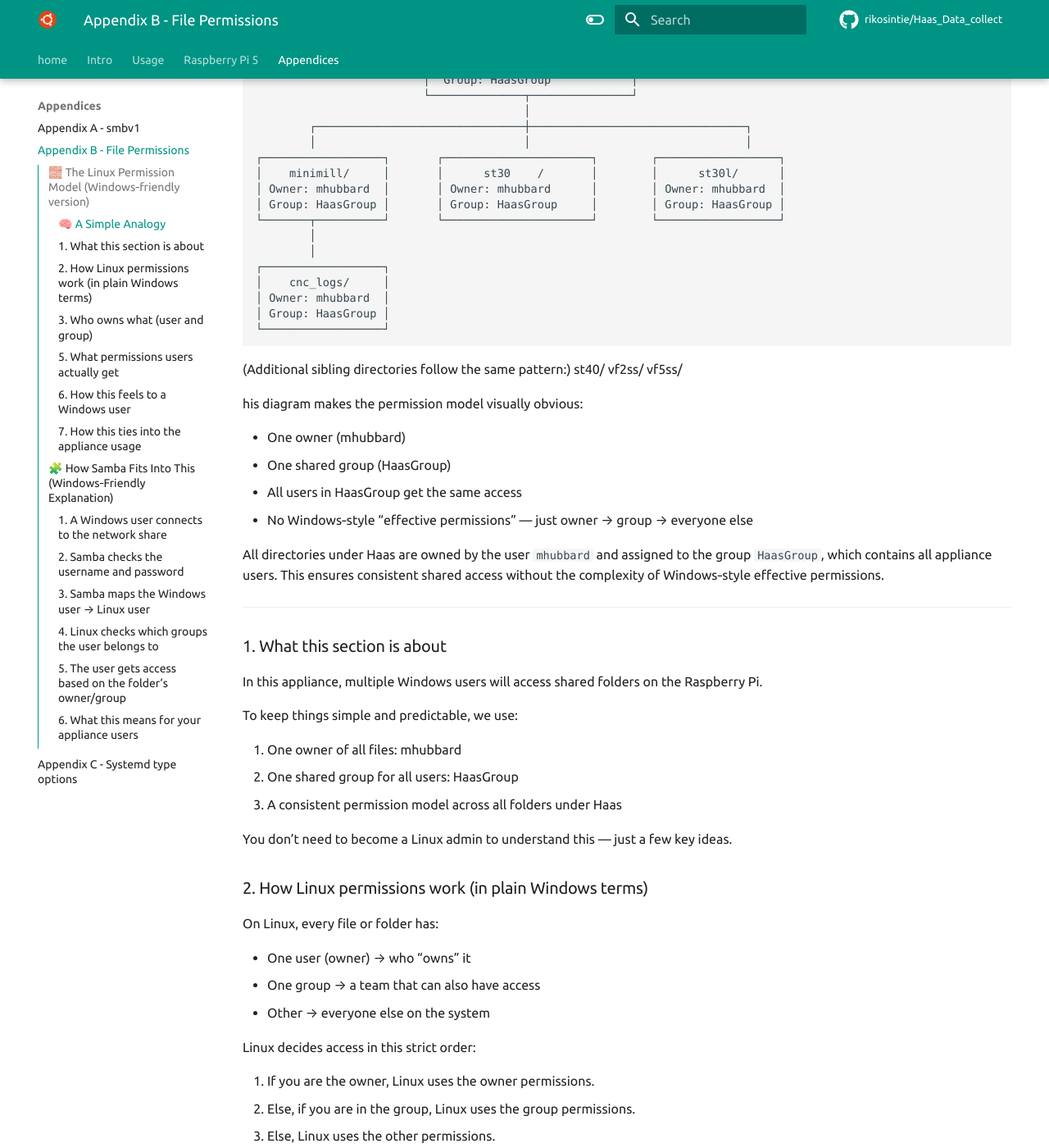
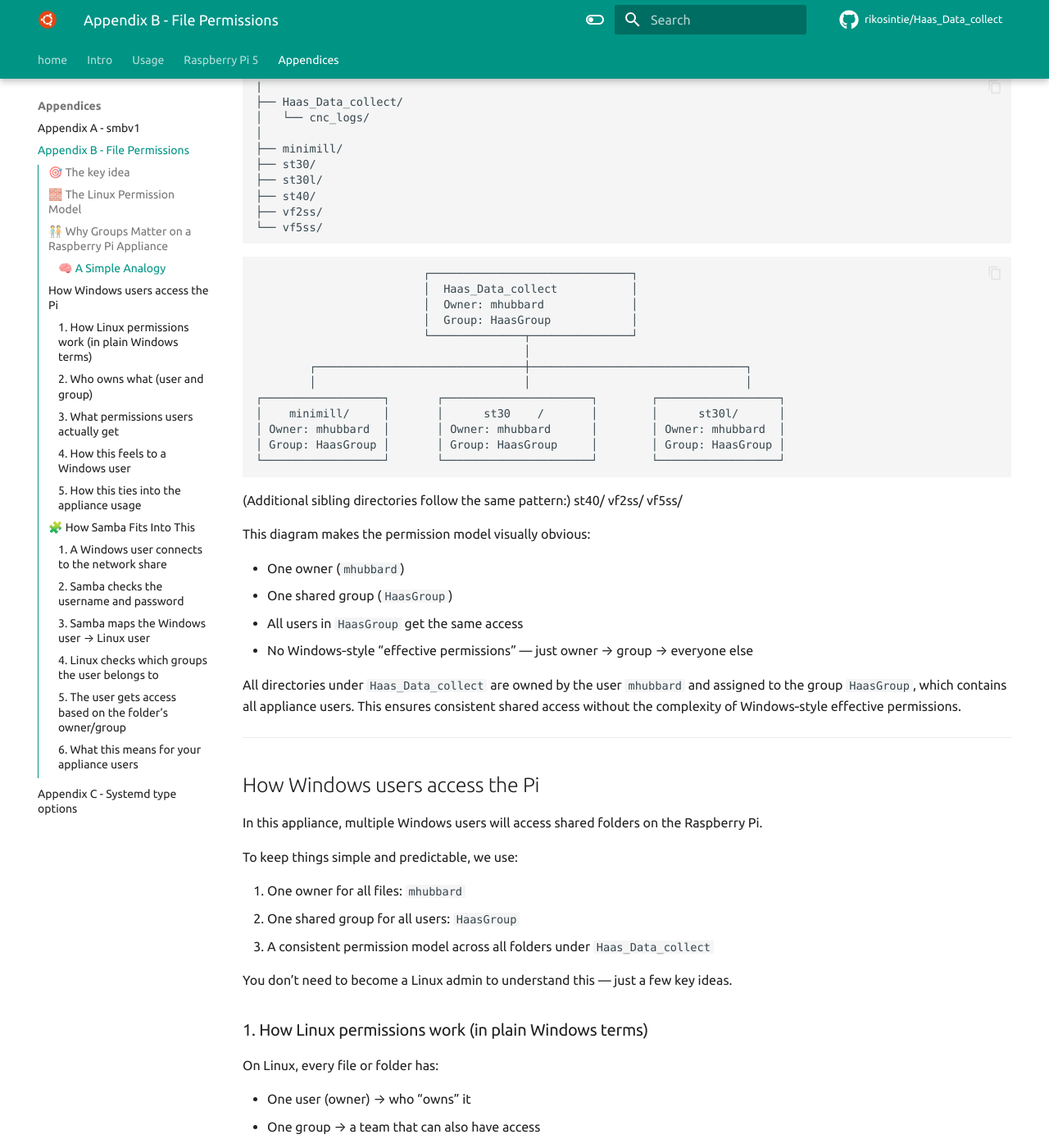
Before and after one commit to rikosintie/Haas_Data_collect, an MkDocs documentation site: the page built from docs/appendices/appendix-b.md, in a window 1280 px wide and 1400 px high, scrolled down 2585 px. Shown: the whole window at 82% size. Built offline with MkDocs 1.6.1 and Material for MkDocs 9.7.7, drawn with Linux system fonts in a browser that asks for light colours; emoji names are drawn with the system emoji font; some web fonts are replaced; comment, search, counter and statistics services are not loaded; some of the changed text lies outside the part shown.

Commit message:
Git Title: docs/appendices/appendix-b.md
Git Description:
Formating fixes and content updates to Appendix B

````diff
--- a/docs/appendices/appendix-b.md
+++ b/docs/appendices/appendix-b.md
@@ -1,13 +1,25 @@
 # Appendix B - Linux file permissions
 
-This appendix is optional reading! I included it in case you are coming from Windows and want to understand what the output of commands like `ls -la` mean. This was created 100% by Google Gemini. But I did read every line to make sure there were no hallucinations :smiley:
+**This appendix is optional reading!**
+
+I included it in case you are coming from Windows and want to understand what the output of commands like `ls -la` mean. This was created 100% by Google Gemini. But I did read every line to make sure there were no **hallucinations** :smiley:
+
+When I was at Cal Poly, the head of the department started a lecture with this:
+
+- I'm going to tell what I'm lecturing on today.
+- Then I'm going to lecture to you.
+- Then I'm going to summarize what I told you.
+
+I was annoyed at first, but it was effective! This is done in a similar format, so if it seems repetitive, it is.
+
+----------------------------------------------------------------
 
 **Samba authenticates Windows users, but Linux decides what they can access.**
 When a Windows user logs in, Samba maps them to a Linux user account that belongs to the `HaasGroup`. All folders under `Haas_Data_collect` are owned by `mhubbard` and assigned to `HaasGroup`, so every user in that group gets the same read/write access. This keeps permissions simple and predictable without using Windows-style ACLs or effective permissions.
 
 ----------------------------------------------------------------
 
-🎯 The key idea
+## 🎯 The key idea
 
 Linux permissions are simple and strict compared to Windows.
 Every file and folder has exactly one owner and one group, and Linux checks permissions in a fixed order.
@@ -21,7 +33,7 @@
 
 Linux does **none** of that.
 
-## 🧱 The Linux Permission Model (Windows‑friendly version)
+## 🧱 The Linux Permission Model
 
 Every file or folder has:
 
@@ -118,43 +130,36 @@
 │    minimill/     │       │      st30    /       │        │      st30l/      │
 │ Owner: mhubbard  │       │ Owner: mhubbard      │        │ Owner: mhubbard  │
 │ Group: HaasGroup │       │ Group: HaasGroup     │        │ Group: HaasGroup │
-└───────┬──────────┘       └──────────────────────┘        └──────────────────┘
-        │
-        │
-┌──────────────────┐
-│    cnc_logs/     │
-│ Owner: mhubbard  │
-│ Group: HaasGroup │
-└──────────────────┘
+└──────────────────┘       └──────────────────────┘        └──────────────────┘
 ```
 
 (Additional sibling directories follow the same pattern:)
     st40/   vf2ss/   vf5ss/
 
-his diagram makes the permission model visually obvious:
+This diagram makes the permission model visually obvious:
 
-- One owner (mhubbard)
-- One shared group (HaasGroup)
-- All users in HaasGroup get the same access
+- One owner (`mhubbard`)
+- One shared group (`HaasGroup`)
+- All users in `HaasGroup` get the same access
 - No Windows‑style “effective permissions” — just owner → group → everyone else
 
-All directories under Haas are owned by the user `mhubbard` and assigned to the group `HaasGroup`, which contains all appliance users. This ensures consistent shared access without the complexity of Windows‑style effective permissions.
+All directories under `Haas_Data_collect` are owned by the user `mhubbard` and assigned to the group `HaasGroup`, which contains all appliance users. This ensures consistent shared access without the complexity of Windows‑style effective permissions.
 
 ----------------------------------------------------------------
 
-### 1. What this section is about
+## How Windows users access the Pi
 
 In this appliance, multiple Windows users will access shared folders on the Raspberry Pi.
 
 To keep things simple and predictable, we use:
 
-1. One owner of all files: mhubbard
-1. One shared group for all users: HaasGroup
-1. A consistent permission model across all folders under Haas
+1. One owner for all files: `mhubbard`
+1. One shared group for all users: `HaasGroup`
+1. A consistent permission model across all folders under `Haas_Data_collect`
 
 You don’t need to become a Linux admin to understand this — just a few key ideas.
 
-### 2. How Linux permissions work (in plain Windows terms)
+### 1. How Linux permissions work (in plain Windows terms)
 
 On Linux, every file or folder has:
 
@@ -184,7 +189,7 @@
 
 Conceptually, it looks like this:
 
-```
+```text
                          Haas_Data_collect/
                 Owner: mhubbard
                 Group: HaasGroup
@@ -231,7 +236,7 @@
 - if you’re a member of HaasGroup → you get the group permissions.
 - If you’re not in HaasGroup → you get the other permissions (which are set to read only).
 
-### 6. How this feels to a Windows user
+### 4. How this feels to a Windows user
 
 From a Windows perspective, you can think of it like this:
 
@@ -249,7 +254,7 @@
 
 Each file chooses exactly one set of permissions to apply: the owner’s, the group’s, or everyone else’s — whichever matches the user first.
 
-### 7. How this ties into the appliance usage
+### 5. How this ties into the appliance usage
 
 When a Windows user connects to the appliance (for example via a network share:
 
@@ -263,7 +268,7 @@
 - Ensuring all real users are in `HaasGroup`.
 - Ensuring all critical directories under `Haas_Data_collect` are assigned to `HaasGroup`.
 
-## 🧩 How Samba Fits Into This (Windows‑Friendly Explanation)
+## 🧩 How Samba Fits Into This
 
 When Windows users connect to the Raspberry Pi 5 appliance, they are not directly using Linux accounts. Instead, Samba acts as the “translator” between Windows authentication and Linux permissions.
 
@@ -353,7 +358,7 @@
 - They can read/write files normally
 - They never need to understand Linux permissions
 
-From your perspective:
+From the appliance administrator's  perspective:
 
 - You control access simply by adding/removing users from HaasGroup
 - Samba handles authentication
````
Also changed, not shown: other parts of docs/appendices/appendix-b.md (+4 -4 lines).
